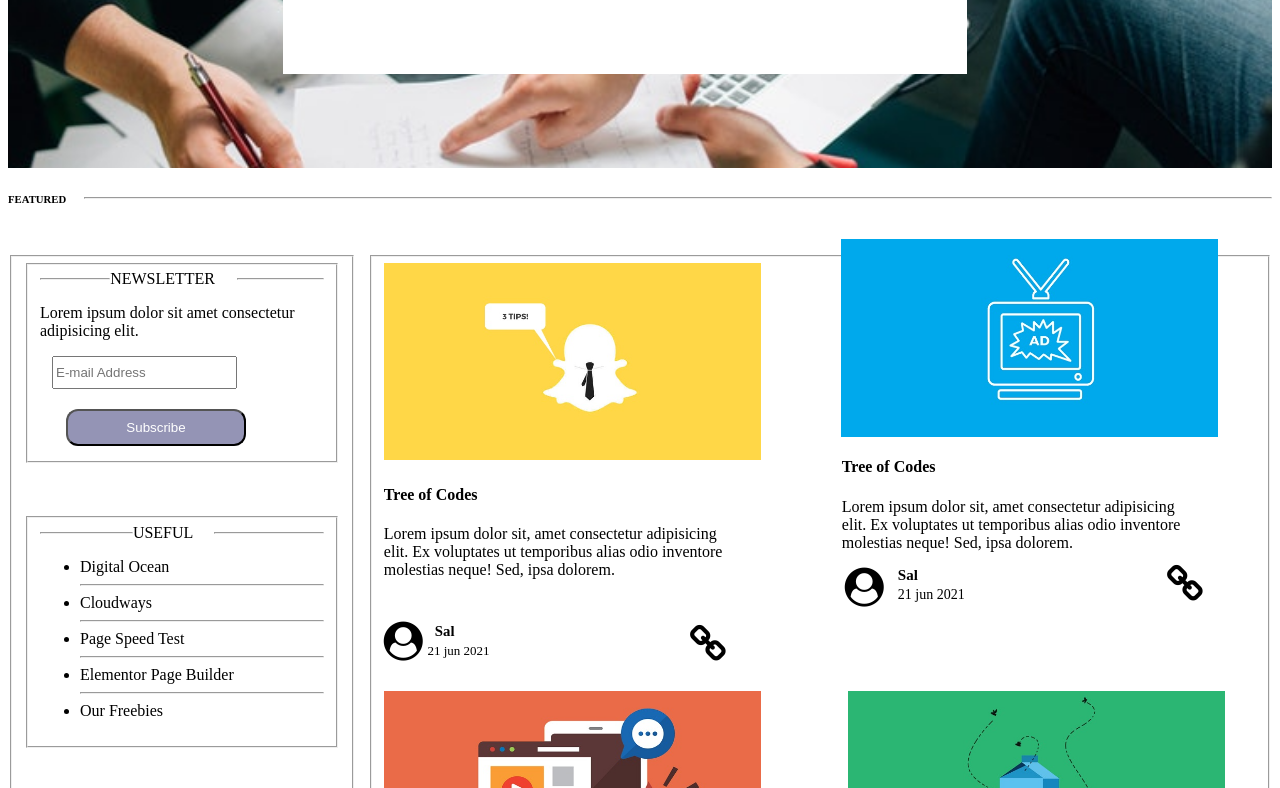
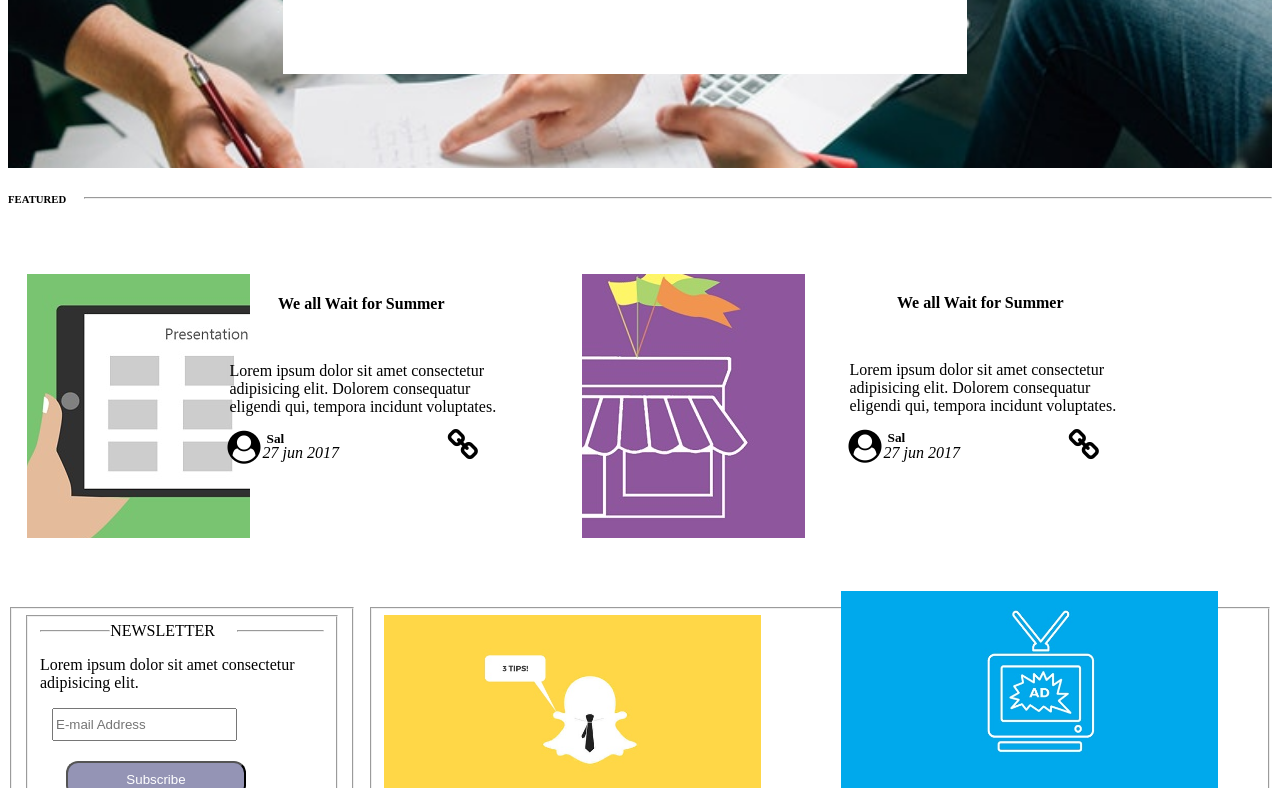
Before and after one commit to yakul-crossml/html, a plain HTML site: page webpage2/webpage.html in a window 1280 px wide. Shown: the part 478-1266 px from the top of the page. Drawn offline with Linux system fonts and the light colour scheme.

Commit message:
add section2

```diff
--- a/webpage2/webpage.html
+++ b/webpage2/webpage.html
@@ -178,6 +178,7 @@
             position: relative;
             left: 37px;
         }
+
         .left_sec {
             width: 25%;
             height: 900px;
@@ -267,13 +268,39 @@
             bottom: 530px;
             left: 466px;
         } */
+        .hide_img {
+            background-color: black;
+            height: 264px;
+            width: 223px;
+            display: inline-block;
+            overflow: hidden;
+        }
+
+        #hide_img2 {
+            position: relative;
+            left: -386px;
+        }
+
+        .iicon {
+            /* background: red; */
+            display: inline-block;
+            width: 252px;
+            height: 33px;
+            position: relative;
+            right: 484px;
+            bottom: -32px;
+        }
+
+        .iicon1 {
+            display: inline-block;
+            position: relative;
+            bottom: 133px;
+            left: 364px;
+        }
     </style>
 </head>
 
 <body>
-
-
-    <!-- header -->
     <header>
         <nav class="navbar">
             <div class="left_logo">
@@ -297,9 +324,6 @@
 
         <i class="fas fa-link"></i>
     </header>
-
-
-    <!-- home page -->
     <div class="home">
         <div>
             <b style="">Affiliates Bootstrap Template</b><br><br>
@@ -312,13 +336,97 @@
         <h6 class="featured">FEATURED</h6>
         <hr>
     </div>
-    <!-- </div> -->
+    <div style="height: 314px;
+    margin: 19px;">
+        <div class="hide_img" id="hide_img1">
+            <img src="images/1.jpg" alt="" style="position: relative;
+right: 209px;
+bottom: 75px;">
+        </div>
+        <div style="display: inline-block;
+        position: relative;
+        bottom: 229px;
+        left: 24px;">
+            <h4>We all Wait for Summer</h4>
+        </div>
+        <div style="    display: inline-block;
+        width: 283px;
+        position: relative;
+        bottom: 126px;
+        right: 195px;">
+            <p> Lorem ipsum dolor sit amet consectetur adipisicing elit. Dolorem consequatur eligendi qui, tempora
+                incidunt
+                voluptates.</p>
+        </div>
+        <div class="iicon">
+            <div>
+                <i class="fa fa-user-circle" style="font-size: 33px;"></i>
+            </div>
+            <div style="display: inline-block;
+            position: relative;
+            bottom: 55px;
+            left: 39px;">
+                <h5>Sal</h5>
+            </div>
+            <div>
+                <i style="    display: inline-block;
+                position: relative;
+                bottom: 80px;
+                left: 35px;">27 jun 2017</i>
+            </div>
+            <div style="display: inline-block;
+            position: relative;
+            bottom: 113px;
+            left: 220px;">
+                <i class="fa fa-link" style="font-size: 33px;"></i>
+            </div>
+        </div>
+        <div class="hide_img" id="hide_img2">
+            <img src="images/4.jpg" alt="" style="position: relative;
+right: 203px;
+bottom: 44px;">
+        </div>
 
+        <div style="display: inline-block;
+        position: relative;
+        bottom: 395px;
+        left: 870px;">
+            <h4>We all Wait for Summer</h4>
+        </div>
+        <div style="   display: inline-block;
+        width: 283px;
+        position: relative;
+        bottom: 292px;
+        left: 652px;">
+            <p> Lorem ipsum dolor sit amet consectetur adipisicing elit. Dolorem consequatur eligendi qui, tempora
+                incidunt
+                voluptates.</p>
+        </div>
 
-
-
-
-
+        <div class="iicon1">
+            <div>
+                <i class="fa fa-user-circle" style="font-size: 33px;"></i>
+            </div>
+            <div style="display: inline-block;
+            position: relative;
+            bottom: 55px;
+            left: 39px;">
+                <h5>Sal</h5>
+            </div>
+            <div>
+                <i style="    display: inline-block;
+                position: relative;
+                bottom: 80px;
+                left: 35px;">27 jun 2017</i>
+            </div>
+            <div style="display: inline-block;
+            position: relative;
+            bottom: 113px;
+            left: 220px;">
+                <i class="fa fa-link" style="font-size: 33px;"></i>
+            </div>
+        </div>
+    </div>
     <div style="height: 950px;">
         <fieldset class="left_sec">
             <div class="sec3">
@@ -355,10 +463,7 @@
                         border-radius: 12px;">Subscribe</button>
                         </div>
                     </fieldset>
-
                 </div>
-
-
                 <div style="    position: relative;
             top: 53px;
         }">
@@ -397,20 +502,6 @@ float: right;">
                     </fieldset>
                 </div>
         </fieldset>
-
-
-
-
-
-
-
-
-
-
-
-
-
-
         <fieldset class="right_sec">
 
             <div class="s3right">
@@ -422,13 +513,10 @@ float: right;">
                     <div>
                         <img src="images/2.jpg" alt="" class="img1">
                     </div>
-
-
-
-                <!-- 1 -->
                     <div class="text_sec1">
                         <h4>Tree of Codes</h4>
-                    <p>Lorem ipsum dolor sit, amet consectetur adipisicing elit. Ex voluptates ut temporibus alias odio
+                        <p>Lorem ipsum dolor sit, amet consectetur adipisicing elit. Ex voluptates ut temporibus alias
+                            odio
                             inventore molestias neque! Sed, ipsa dolorem.</p>
                     </div>
                     <div class="img2">
@@ -451,52 +539,24 @@ float: right;">
                         <img src="images/5.jpg" alt="">
                         <img src="images/6.jpg" alt="" id="img4">
                     </div>
-
-                <!-- 2 -->
                     <div class="text_sec3">
                         <h4>Tree of Codes</h4>
-                    <p>Lorem ipsum dolor sit, amet consectetur adipisicing elit. Ex voluptates ut temporibus alias odio
+                        <p>Lorem ipsum dolor sit, amet consectetur adipisicing elit. Ex voluptates ut temporibus alias
+                            odio
                             inventore molestias neque! Sed, ipsa dolorem.</p>
                     </div>
-
-
-
-
-
-
                     <div class="text_sec2">
                         <h4>Tree of Codes</h4>
-                    <p>Lorem ipsum dolor sit, amet consectetur adipisicing elit. Ex voluptates ut temporibus alias odio
+                        <p>Lorem ipsum dolor sit, amet consectetur adipisicing elit. Ex voluptates ut temporibus alias
+                            odio
                             inventore molestias neque! Sed, ipsa dolorem.</p>
                     </div>
-                <!-- <div class="right_icons">
-                    <div class="left_icons">
-                        <i class="fa fa-user-circle"></i>
-                    </div>
-                    <div class="left_sal">
-                        <h6>Sal</h6>
-                    </div>
-                    <div class="left_date">
-                        21 jun 2021
-                    </div>
-                    <div class="link">
-                        <i class="fa fa-link"></i>
-                    </div>
-
-                </div>
- -->
-
-
-
-
-
-
-<!-- 3 -->
                     <div class="text_sec2" style="position: relative;
  left: 469px;
  bottom: 338px;">
                         <h4>Tree of Codes</h4>
-    <p>Lorem ipsum dolor sit, amet consectetur adipisicing elit. Ex voluptates ut temporibus alias odio
+                        <p>Lorem ipsum dolor sit, amet consectetur adipisicing elit. Ex voluptates ut temporibus alias
+                            odio
                             inventore molestias neque! Sed, ipsa dolorem.</p>
                     </div>
 
@@ -522,12 +582,6 @@ float: right;">
 
 
                     </div>
-
-
-
-<!-- 4 -->
-
-
                     <div style="width:0px; height: 0px">
                         <div class="left_icons">
                             <i class="fa fa-user-circle" style="position: relative; bottom: 161px;"></i>
@@ -551,12 +605,6 @@ float: right;">
         "></i>
                         </div>
                     </div>
-
-
-
-
-<!-- 5 -->
-
                     <div>
                         <div class="left_icons" style="position: relative;
                     bottom: 446px;
@@ -574,7 +622,7 @@ float: right;">
                     left: 449px;">
                             21 jun 2021
                         </div>
-                    <div class="link" ></div>
+                        <div class="link"></div>
                         <i class="fa fa-link" style="    position: relative;
                         bottom: 359px;
                         left: 630px;
@@ -609,14 +657,6 @@ float: right;">
             <i class="fa fa-linkedin"></i>
         </div>
     </div>
-
-
-
-
-
-
-
-    <!-- footer -->
     <footer>
         <div class="foot">
             <div class="footer_logo">
@@ -650,7 +690,6 @@ float: right;">
                 </div>
             </div>
     </footer>
-
 </body>
 
 </html>
```
Lines whose indentation alone changed are shown as unchanged.
